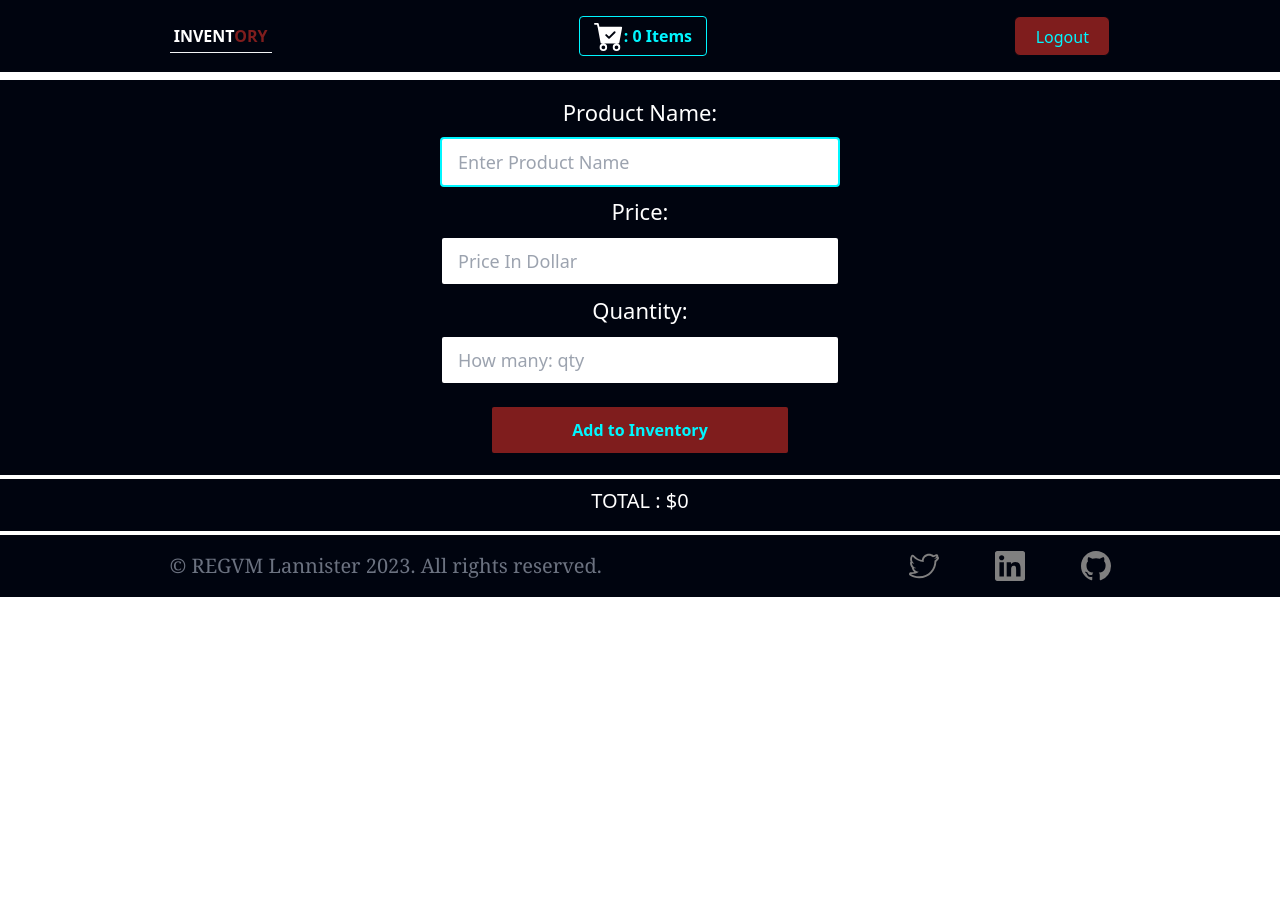
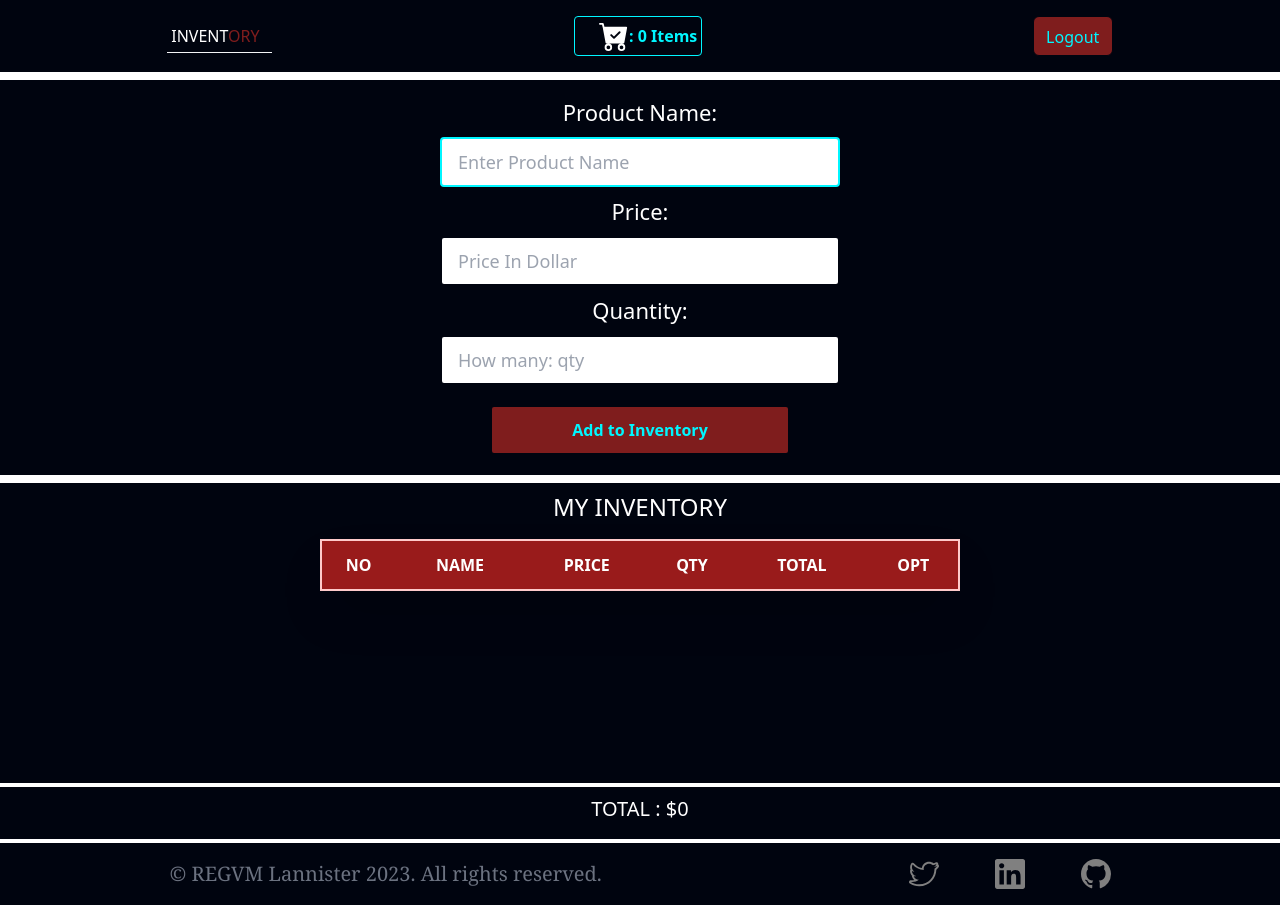
Before and after one commit to MickeyLannister17/My-React-Inventory-App, a React (Vite) app: page / in a window 1280 px wide. Both pictures are taken after typing "Sample", "name@example.com" into the empty fields and a click on the button "Login". Before the commit the page ends 800 px from the top, so only its background shows below. Built offline with nearby package versions, Linux system fonts and the light colour scheme; the HTML template or start-up script is replaced by a standard one.

Commit message:
Modification of the header UI

```diff
--- a/src/components/Header.jsx
+++ b/src/components/Header.jsx
@@ -6,16 +6,16 @@ function Header() {
   return (
     <div className="bg-primary max-w-[1640px] mx-auto flex justify-between md:justify-around items-center p-4">
       <div>
-        <h1 className="text-1xl font-bold uppercase p-1 text-white border-b border-gray-100 cursor-pointer">
+        <h1 className="uppercase p-1 text-white md:border-b border-gray-100 cursor-pointer pr-3">
           Invent<span className="text-red-900">ory</span>
         </h1>
       </div>
       <div>
         <Inventory />
       </div>
-      <div className="">
+      <div className="pl-7">
         <button
-          className="text-secondary font-semiBold w-24 h-10 border text-center py-2 border-primary rounded-md
+          className="text-secondary font-semiBold w-20 md:24 h-10 border text-center py-2 border-primary rounded-md
         bg-red-900 transition duration-300 hover:text-secondary cursor-pointer"
         >
           Logout
--- a/src/components/Inventory.jsx
+++ b/src/components/Inventory.jsx
@@ -21,7 +21,7 @@ function Inventory() {
     <div className="">
       <button
         onClick={showInventory}
-        className="text-secondary flex items-center justify-center font-semibold border border-secondary py-2 w-32 rounded h-10"
+        className="text-secondary flex items-center justify-center font-semibold pl-5 md:border border-secondary py-2 w-25 md:w-32 rounded h-10"
       >
         <BsFillCartCheckFill size={30} color="white" className="" />:{" "}
         {cartTotalQuantity} Items
--- a/src/components/Layout.jsx
+++ b/src/components/Layout.jsx
@@ -14,7 +14,7 @@ function Layout() {
       <div>
         <Header />
         <InventaryInput />
-        {showInventory && <InventoryItems />}
+        {!showInventory && <InventoryItems />}
         <TotalPrice />
         <Footer />
       </div>
--- a/src/components/TotalPrice.jsx
+++ b/src/components/TotalPrice.jsx
@@ -9,7 +9,7 @@ const TotalPrice = () => {
   );
 
   return (
-    <div className="flex flex-col justify-center items-center bg-primary mx-auto pt-2 mt-1">
+    <div className="flex flex-col justify-center items-center bg-primary mx-auto pt-2 mt-1 max-w-[1640px]">
       <h3 className="text-white uppercase font-semiBold text-xl mb-1 pb-3">
         Total : ${cartTotalPrice}
       </h3>
--- a/tailwind.config.cjs
+++ b/tailwind.config.cjs
@@ -2,8 +2,8 @@ module.exports = {
   content: ["./index.html", "./src/**/*.{js,ts,jsx,tsx}"],
   theme: {
     screens: {
-      sm: "480px",
-      md: "600px",
+      sm: "400px",
+      md: "400px",
       lg: "976px",
       xl: "1440px",
     },
```
